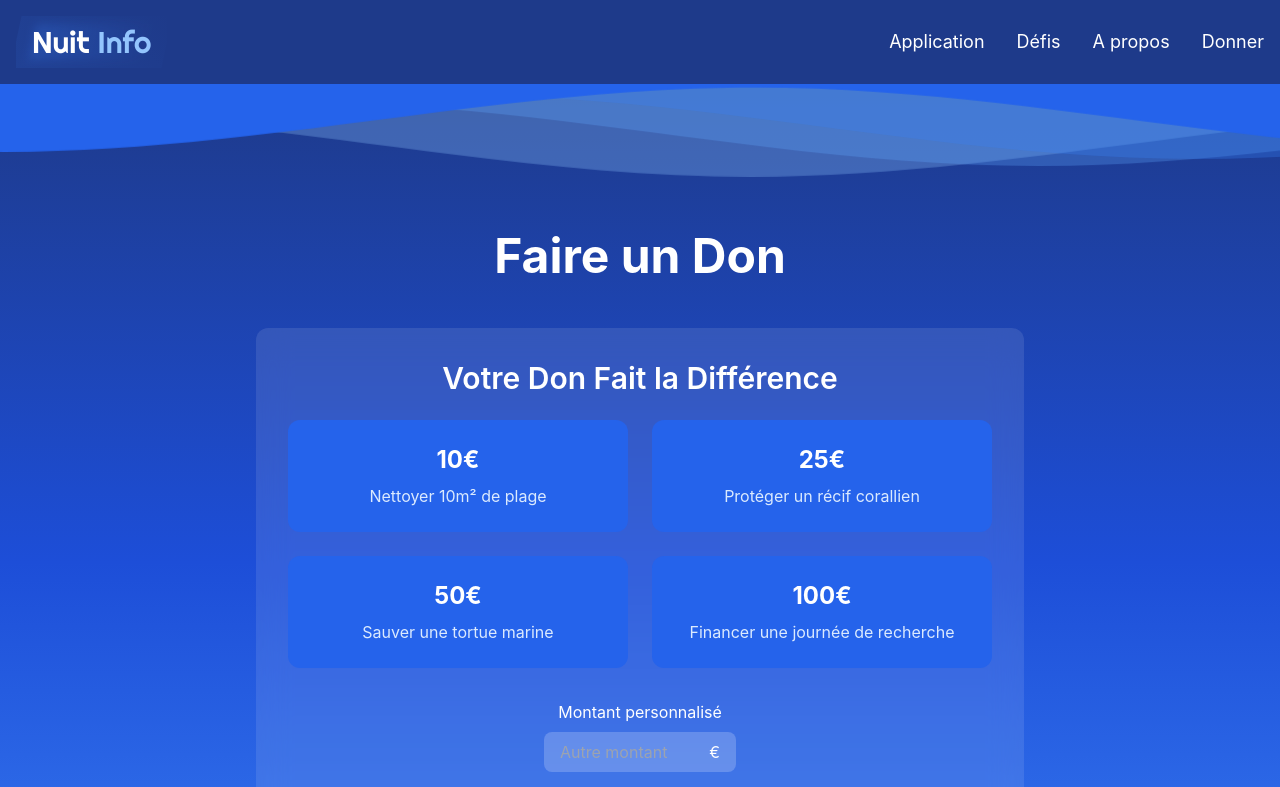
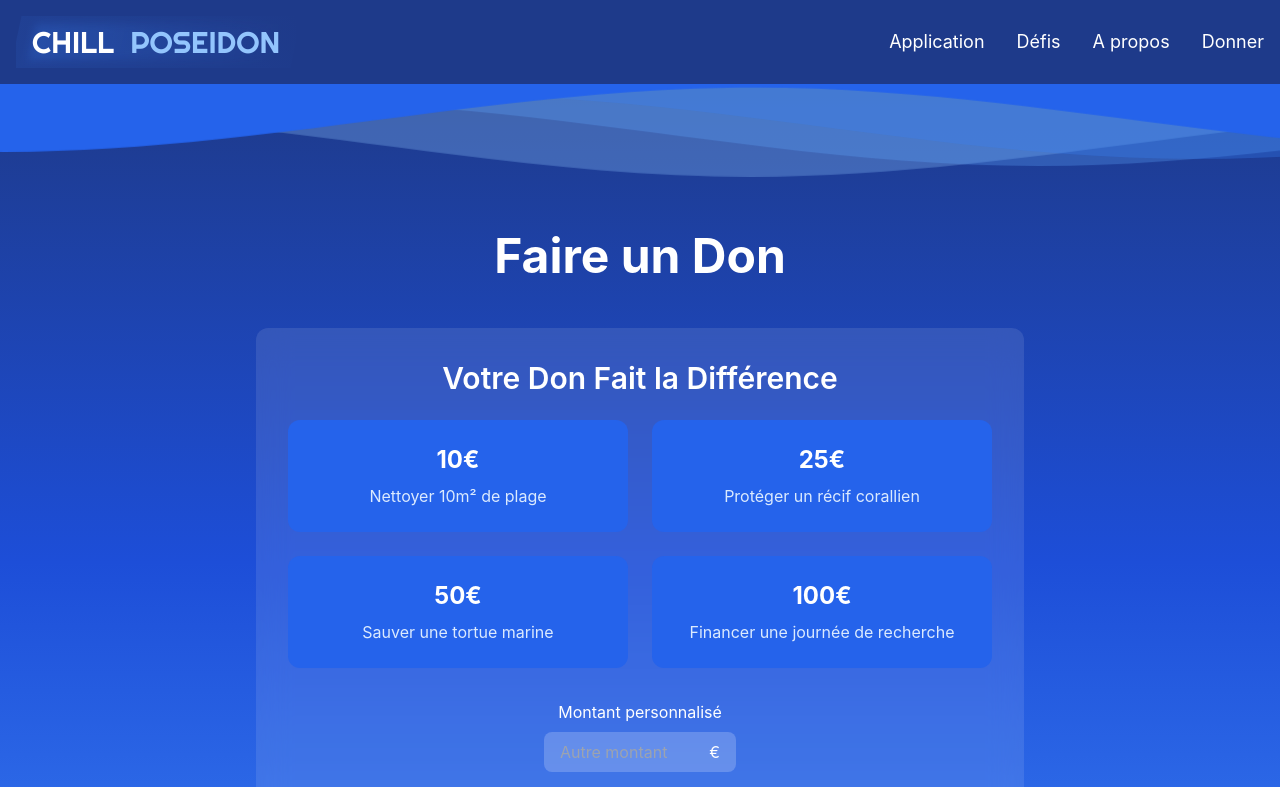
Before and after one commit to achrafElFaiq/LANUITDINFO, a Vue app: page /donate in a window 1280 px wide. Shown: the top 787 px of the page. Built offline with nearby package versions, Linux system fonts and the light colour scheme.

Commit message:
Modification Header

```diff
--- a/src/components/Header.vue
+++ b/src/components/Header.vue
@@ -13,8 +13,8 @@ const navItems = [
       <router-link to="/" class="flex items-center">
         <div class="logo-container">
           <h1 class="text-3xl font-righteous text-white relative">
-            <span class="relative z-10">Nuit</span>
-            <span class="text-blue-300 ml-2 relative z-10">Info</span>
+            <span class="relative z-10">CHILL </span>
+            <span class="text-blue-300 ml-2 relative z-10">POSEIDON</span>
             <div class="absolute inset-0 bg-gradient-to-r from-blue-500/20 to-transparent blur-sm transform -skew-x-12"></div>
           </h1>
         </div>
```
